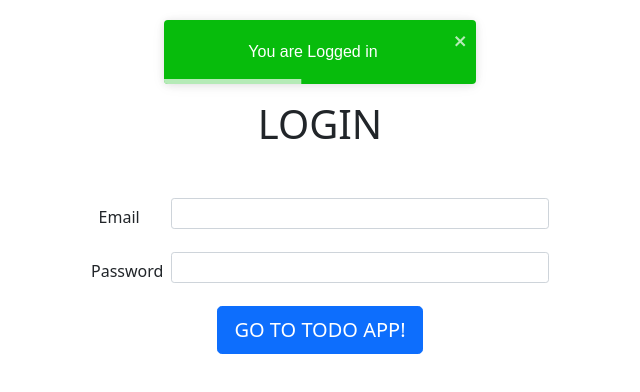
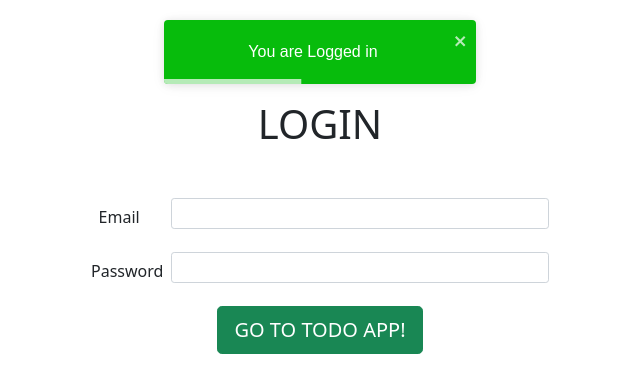
Before and after one commit to tanzgr8/todo, a React (Create React App) app: page / in a window 1280 px wide. Both pictures are taken after typing "name@example.com", "Sample123" into the empty fields and a click on the button "Submit". Shown: the top 392 px of the page, without its empty margins (320-960 px from the left). Built offline with nearby package versions, Linux system fonts and the light colour scheme.

Commit message:
minor upgrade button

```diff
--- a/src/Login.js
+++ b/src/Login.js
@@ -54,7 +54,7 @@ export default function Login() {
   };
   function renderbuttons(){
 if(todo){
-  return <Link className="btn btn-primary btn-lg" role="button" to="/todo">
+  return <Link className="btn btn-success btn-lg" role="button" to="/todo">
   GO TO TODO APP!
 </Link>;
 }else{
```
